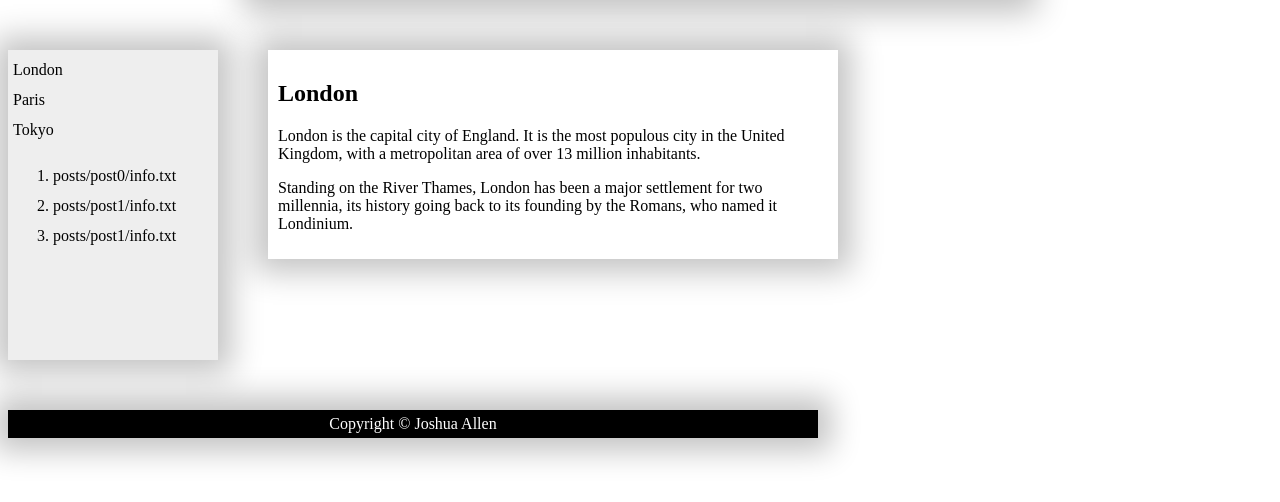
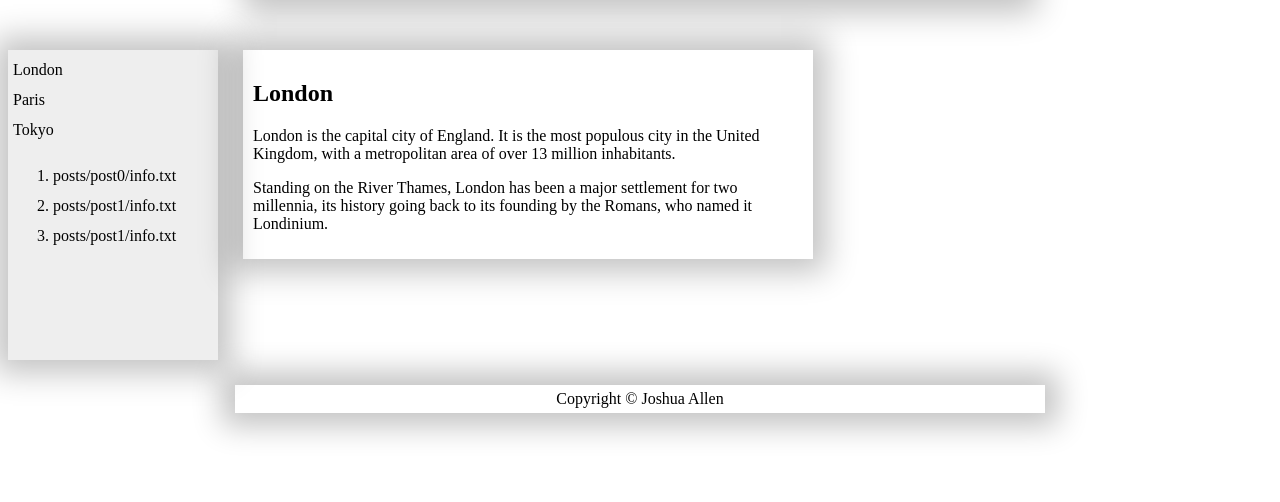
Before and after one commit to Joshua-Allen/Joshua-Allen.github.io, a PHP site: page / in a window 1280 px wide. Shown: the part 98-600 px from the top of the page. Run offline with PHP 8.4, Linux system fonts and the light colour scheme; some libraries are stand-ins or nearby versions.

Commit message:
looking good p6

```diff
--- a/css/test.css
+++ b/css/test.css
@@ -20,23 +20,30 @@ nav {
     width:200px;
     float:left;
     padding:5px;
-	margin-bottom:50px;
+
+	margin-left: auto;
+	margin-bottom:25px;
+
 	box-shadow: 0px 0px 30px 13px rgba(0,0,0,0.24);
 }
 section {
     width:550px;
     float:left;
     padding:10px;
-	margin-left:50px;
+	margin-left:25px;
 	margin-bottom:50px;
 	box-shadow: 0px 0px 30px 13px rgba(0,0,0,0.24);
 }
 footer {
 	max-width: 800px;
-    background-color:black;
-    color:white;
+    background-color:white;
+    color:black;
     clear:both;
     text-align:center;
     padding:5px;
+
+    margin-left: auto;
+    margin-right: auto;
+
 	box-shadow: 0px 0px 30px 13px rgba(0,0,0,0.24);
 }
```
